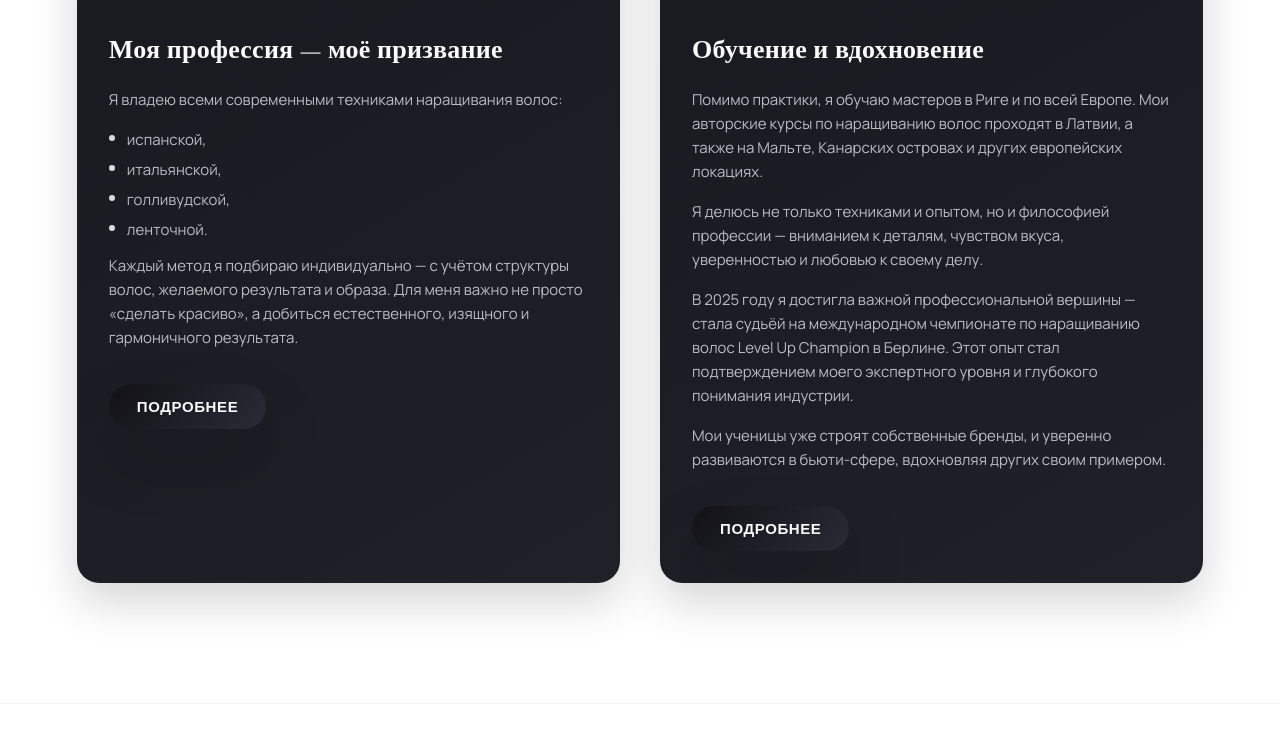
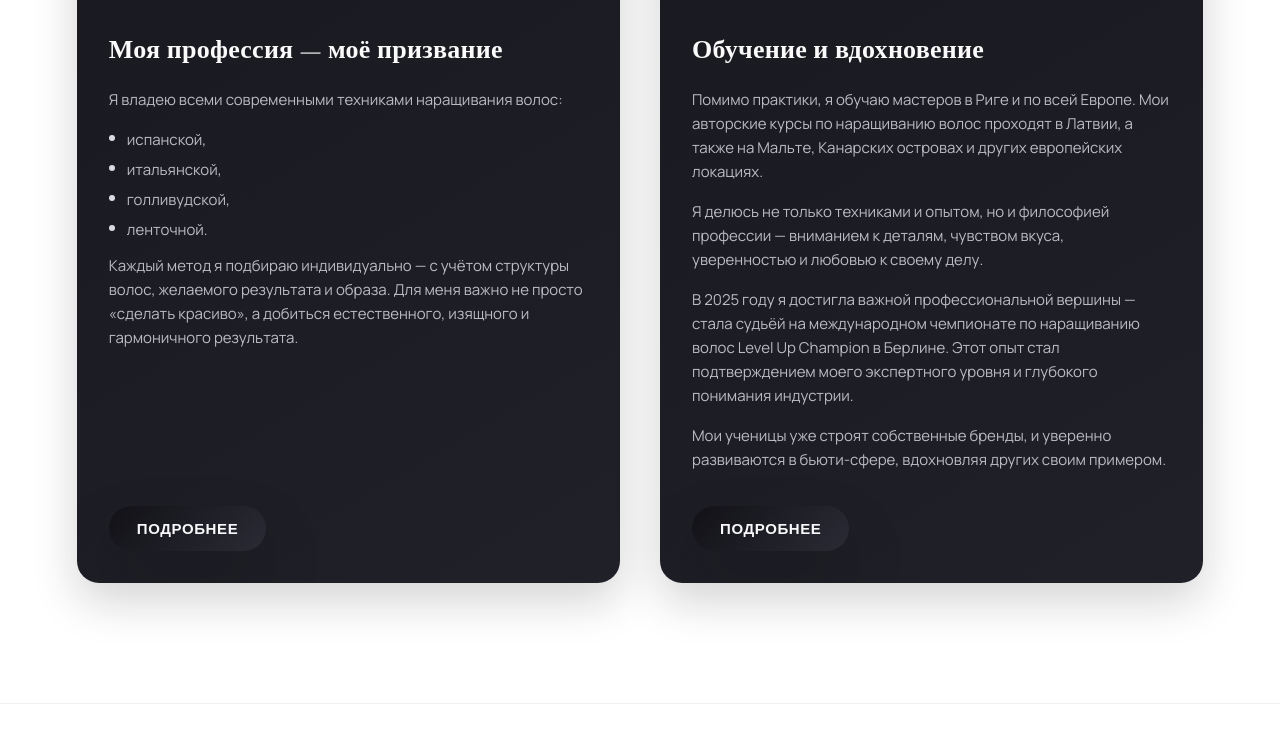
Before and after one commit to Kynkero/ST_Commumity, a plain HTML site: page ST_community.html in a window 1280 px wide. Shown: the part 2615-3358 px from the top of the page. Drawn offline with nearby package versions, Linux system fonts and the light colour scheme.

Commit message:
Align course card buttons

```diff
--- a/styles.css
+++ b/styles.css
@@ -401,6 +401,7 @@ section {
   color: #f0f0f4;
   box-shadow: var(--glow-soft);
   transition: transform var(--transition), box-shadow var(--transition);
+  height: 100%;
 }
 
 .course-card:hover {
@@ -417,8 +418,10 @@ section {
 
 .course-card .body {
   padding: clamp(20px, 3vw, 32px);
-  display: grid;
+  display: flex;
+  flex-direction: column;
   gap: 18px;
+  flex: 1;
 }
 
 .course-card h4 {
@@ -430,6 +433,7 @@ section {
 .course-card .desc {
   color: rgba(232,232,240,0.78);
   font-size: 15px;
+  flex: 1;
 }
 
 .course-card .desc ul {
@@ -457,7 +461,8 @@ section {
 }
 
 .course-card .btn {
-  justify-self: start;
+  align-self: flex-start;
+  margin-top: auto;
 }
 
 /* ========== 6) Reviews ========== */
```
